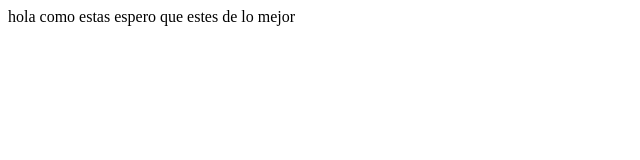
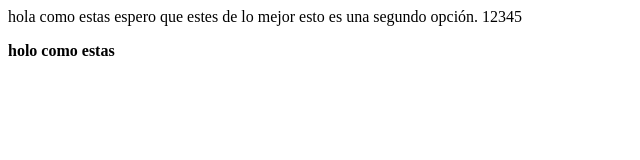
Before and after one commit to welias007/final, a plain HTML site: page index.html in a window 1280 px wide. Shown: the whole page, without its empty margins (0-640 px from the left). Drawn offline with Linux system fonts and the light colour scheme.

Commit message:
con negrita segundo parrafo

```diff
--- a/index.html
+++ b/index.html
@@ -4,7 +4,12 @@
     </head>
 
     <body>
-<p>hola como estas espero que estes de lo mejor</p>
+<p>hola como estas espero que estes de lo mejor
+   esto es una segundo opción. 12345
+
+</p>
+<b><p> holo como estas </p></b>
+
 
     </body>
 </html>
```
